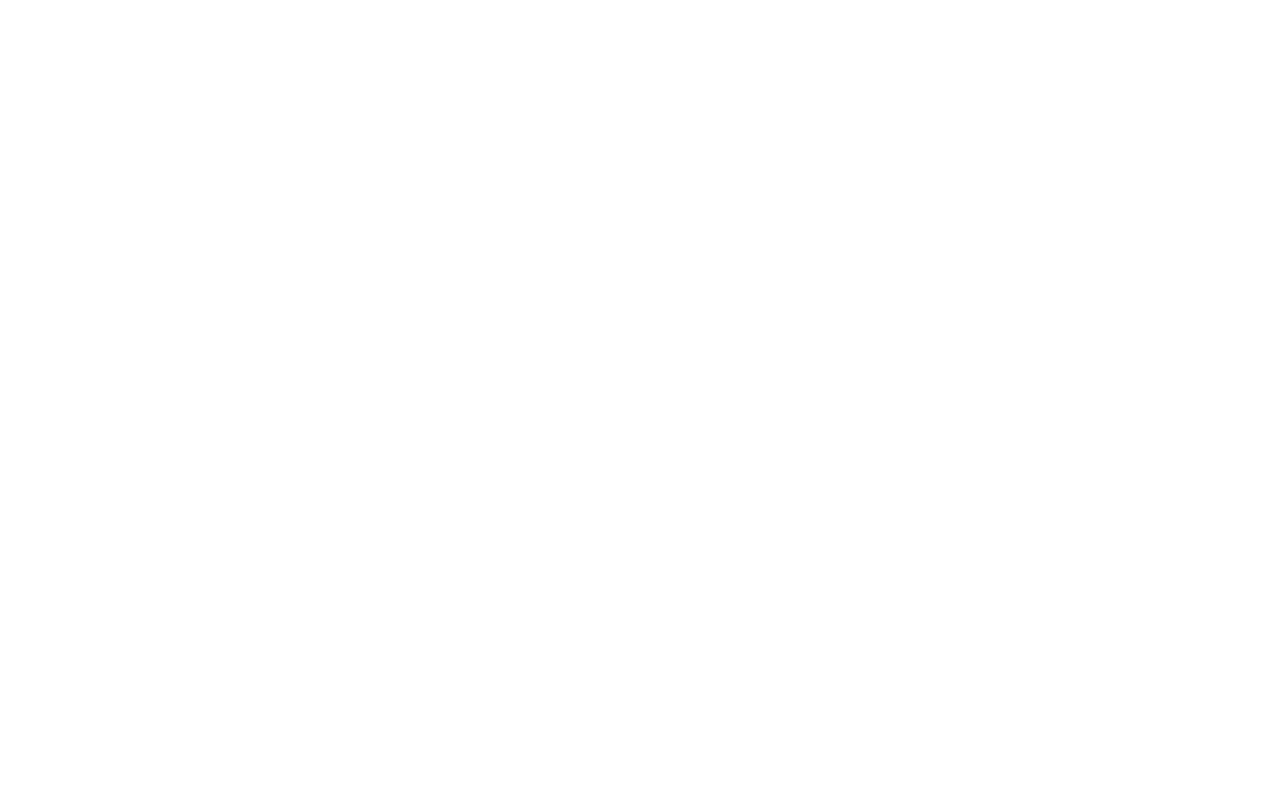
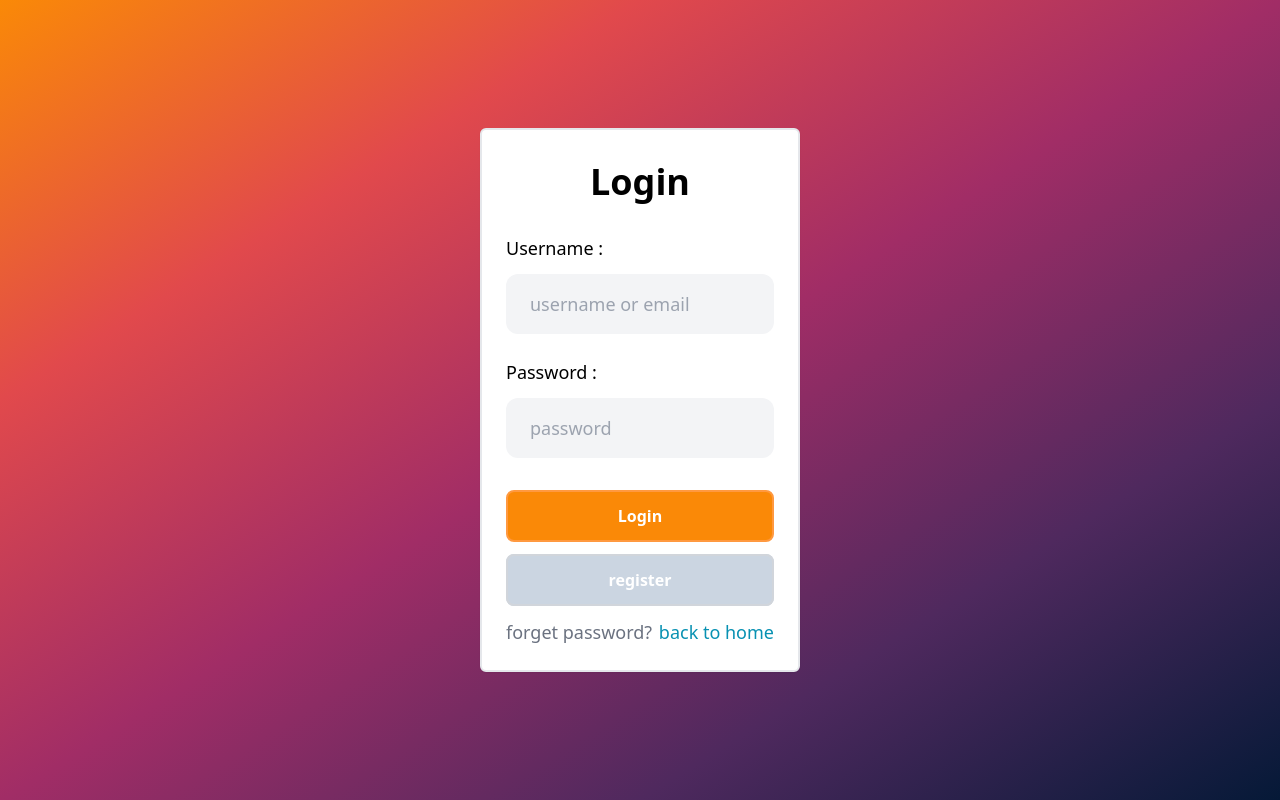
Before and after one commit to mjn81/MegaShop, a React (Create React App) app: page /Login in a window 1280 px wide. Before the commit this address had no page. Built offline with nearby package versions, Linux system fonts and the light colour scheme.

Commit message:
bug fix + LoginPage complete

```diff
--- a/src/App.js
+++ b/src/App.js
@@ -1,7 +1,5 @@
 import React , {Suspense} from "react";
 import Home from "./pages/Home";
-import Header from "./components/Header/Header";
-import Footer from "./components/Footer/Footer";
 import {BrowserRouter as Router , Navigate , Route, Routes} from "react-router-dom";
 import UserLayout from "./Layouts/UserLayout";
 const ProductList = React.lazy(()=>
@@ -16,7 +14,6 @@
 const App = () => {
    return (
       <Router>
-
          <Suspense fallback={<div>loading...</div>}>
             <Routes>
                 <Route path="/" element={<Navigate to="/home" />} />
@@ -28,6 +25,7 @@
                     </Route>
                     <Route path="productpage/:id" element={<ProductPage />} />
                 </Route>
+                <Route path="/Login" element={<LoginPage />} />
             </Routes>
          </Suspense>
       </Router>
--- a/src/components/core/Button.jsx
+++ b/src/components/core/Button.jsx
@@ -1,9 +1,9 @@
-export const Button = ({onSubmit , borderColor , textColor , isFull=false , bgColor=null ,children}) => {
+export const Button = ({onSubmit , borderColor=null , textColor=null , isFull=false , bgColor=null ,children}) => {
     return (
-        <button onClick={onSubmit} className={`block border-2
-        border-${borderColor ? borderColor : 'gray-300'} cursor-pointer  px-4 py-2 rounded-lg font-bold
-        text-${textColor ? textColor : 'gray-400'}
-        ${isFull ? 'w-full' : ''} bg-${bgColor ? bgColor : ''}`}>
+        <button onClick={onSubmit} className={`block border-2 cursor-pointer px-4 py-2 rounded-lg font-bold
+        ${borderColor ? `border-${borderColor}` : 'border-gray-300'}
+        ${textColor ? `text-${textColor}` : 'text-gray-400'}
+        ${isFull ? 'w-full' : ''} ${bgColor ? `bg-${bgColor}`: ''}`}>
             {children}
         </button>
       );
--- a/src/components/core/Input.jsx
+++ b/src/components/core/Input.jsx
@@ -1,10 +1,21 @@
 import { FontAwesomeIcon } from "@fortawesome/react-fontawesome";
-import { faSearch } from "@fortawesome/free-solid-svg-icons"
+import { faSearch } from "@fortawesome/free-solid-svg-icons";
+export const Input = ({type="text" , placeHolder , id=null , name=null }) => {
+    return (
+        <input type={type} id={id ? id : ""} name={name ? name : ""}
+               className='block bg-gray-100 py-4 px-6 w-full rounded-xl focus:bg-white
+               text-lg focus:drop-shadow-md focus:outline-none text-gray-600'
+               placeholder={placeHolder} />
+    );
+}
 export const SearchInput = () => {
     return (
         <div className="relative w-full">
-            <FontAwesomeIcon icon={faSearch} className="absolute left-5 icon-center z-20 text-xl text-gray-400" />
-            <input type="search" className=' bg-gray-100 py-4 px-12 w-full lg:w-4/6 rounded-xl focus:bg-white focus:drop-shadow-md focus:outline-none text-gray-600' placeholder="what do you want ..."/>
+            <FontAwesomeIcon icon={faSearch} className="absolute left-5 icon-center
+            z-20 text-xl text-gray-400" />
+            <input type="search" className=' bg-gray-100 py-4 px-12 w-full text-lg lg:w-4/6 rounded-xl
+            focus:bg-white focus:drop-shadow-md focus:outline-none text-gray-600'
+                   placeholder="what do you want ..."/>
         </div>
 
     );
--- a/src/index.css
+++ b/src/index.css
@@ -33,3 +33,6 @@
   z-index: 0;
   opacity: 0;
 }
+.login-background {
+  background: linear-gradient(to right bottom, #fa8907, #e1494c, #a12d66, #4f295e, #051937);
+}
--- a/src/pages/LoginPage.jsx
+++ b/src/pages/LoginPage.jsx
@@ -1,7 +1,45 @@
-
+import {Button, Card, Input} from "../components/core";
+import {LinkOutLined} from "../components/core/Link";
+import {Link} from "react-router-dom";
 const LoginPage = () => {
     return (
-        <main >
+        <main className="login-background h-screen flex items-center justify-center">
+            <div className="w-1/4">
+                <Card>
+                    <h1 className="text-4xl text-center font-extrabold mt-2 mb-8">Login</h1>
+                    <div>
+                        <label className="text-lg mb-3 block" htmlFor="username">Username :</label>
+                        <Input id="username" placeHolder="username or email" />
+                    </div>
+                    <div className="mt-6 mb-8">
+                        <label className="text-lg mb-3 block" htmlFor="pass">Password :</label>
+                        <Input id="pass" type="password" placeHolder="password" />
+                    </div>
+
+                    <section>
+
+                        <Button isFull={true} borderColor="secondary-200"
+                                textColor="white" bgColor="primary">
+                            <p className="py-1">
+                                Login
+                            </p>
+                        </Button>
+                        <div className="bg-slate-300 rounded-lg my-3 transition-shadow duration-200 hover:shadow-md">
+                            <Button isFull={true} textColor="white">
+                                <p className="py-1">register</p>
+                            </Button>
+                        </div>
+                    </section>
+                    <section className="flex justify-between">
+                        <LinkOutLined path="forgetPass/otp">
+                            <p className="hover:underline">forget password?</p>
+                        </LinkOutLined>
+                        <LinkOutLined path="/home">
+                            <p className="text-cyan-600">back to home</p>
+                        </LinkOutLined>
+                    </section>
+                </Card>
+            </div>
 
         </main>
     );
--- a/tailwind.config.js
+++ b/tailwind.config.js
@@ -10,7 +10,7 @@
           50:"#ffd196",
          100:"#ffac42",
          200:"#ff9940"
-        }
+        },
       },
     },
   },
```
